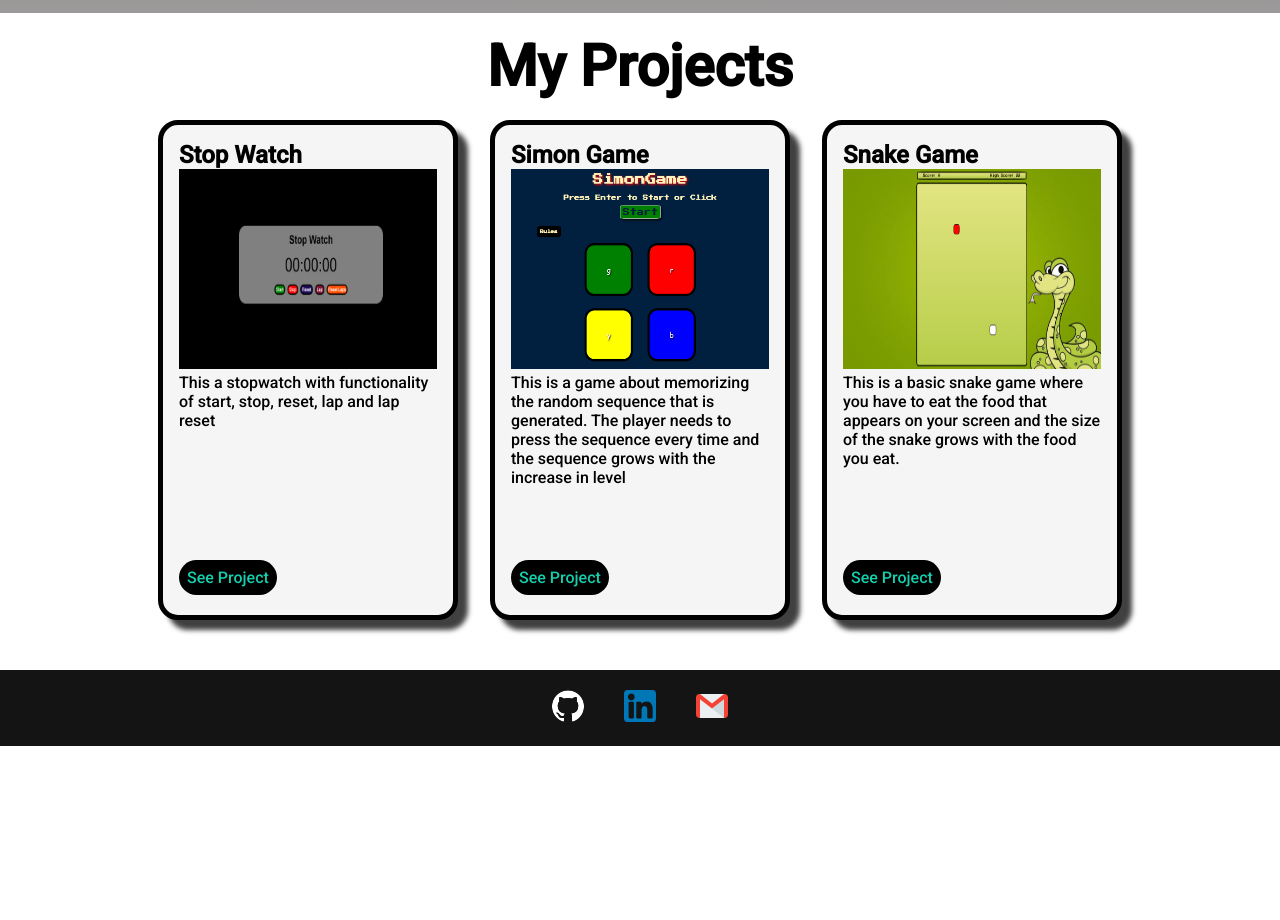
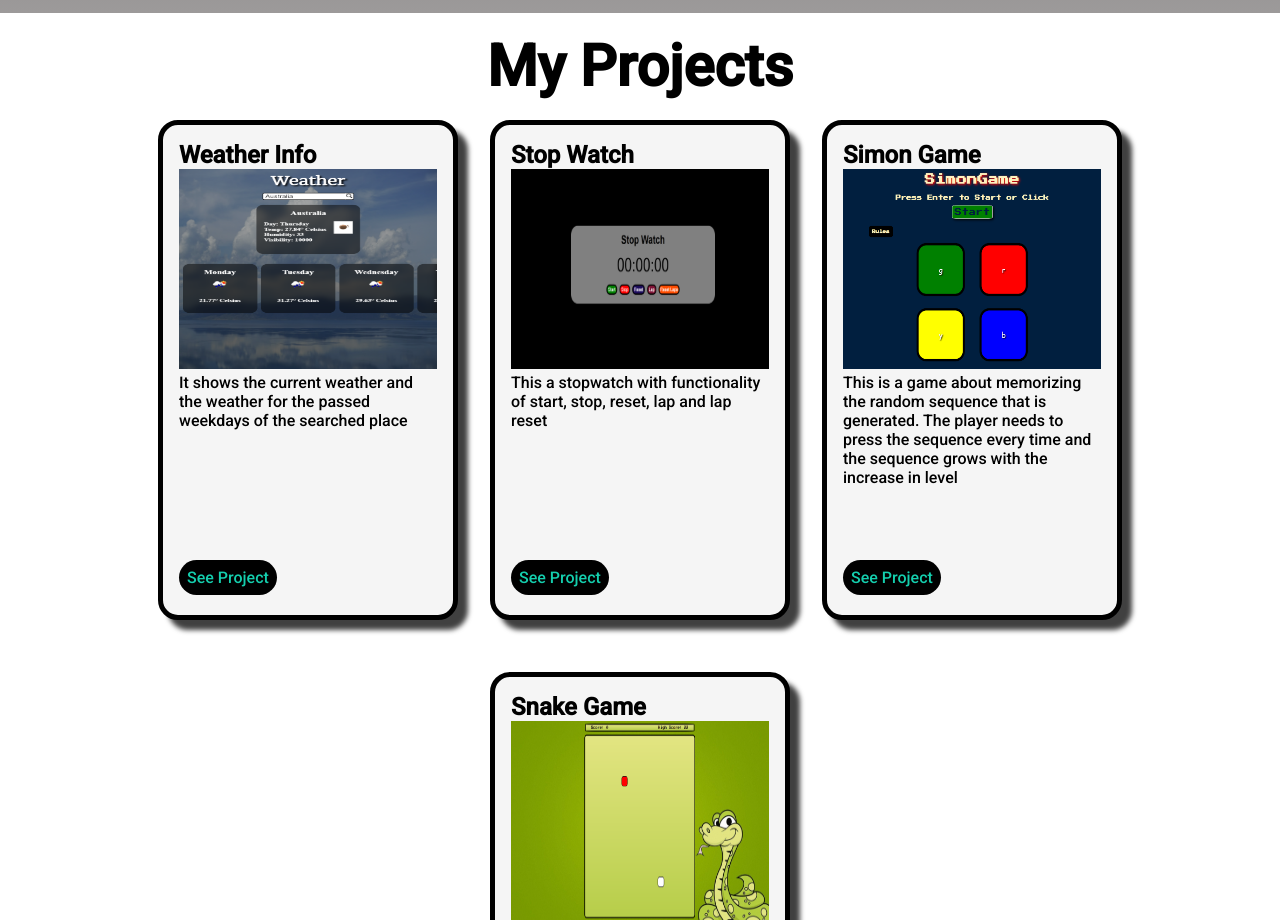
Before and after one commit to SahityaUniyal/SahityaUniyal, a plain HTML site: page index.html in a window 1280 px wide. Shown: the part 1867-2787 px from the top of the page. Before the commit the page ends 2613 px from the top, so only its background shows below. Drawn offline with Linux system fonts and the light colour scheme; grey boxes are pictures that could not be loaded.

Commit message:
Added the weather api project in project section

```diff
--- a/index.html
+++ b/index.html
@@ -161,6 +161,16 @@
     </div>
     <div class="projects-container">
       <div class="project">
+        <h2 class="project-name">Weather Info</h2>
+        <img src="images/project/weather.png" alt="" class="project-img" />
+        <p class="project-description">
+          It shows the current weather and the weather for the passed weekdays of the searched place
+        </p>
+        <a href="https://sahityauniyal.github.io/WeatherInfo//" class="goto-project"
+          >See Project</a
+        >
+      </div>
+      <div class="project">
         <h2 class="project-name">Stop Watch</h2>
         <img src="images/project/StopWatch.png" alt="" class="project-img" />
         <p class="project-description">
```
Also changed, not shown: images/project/weather.png (added).
